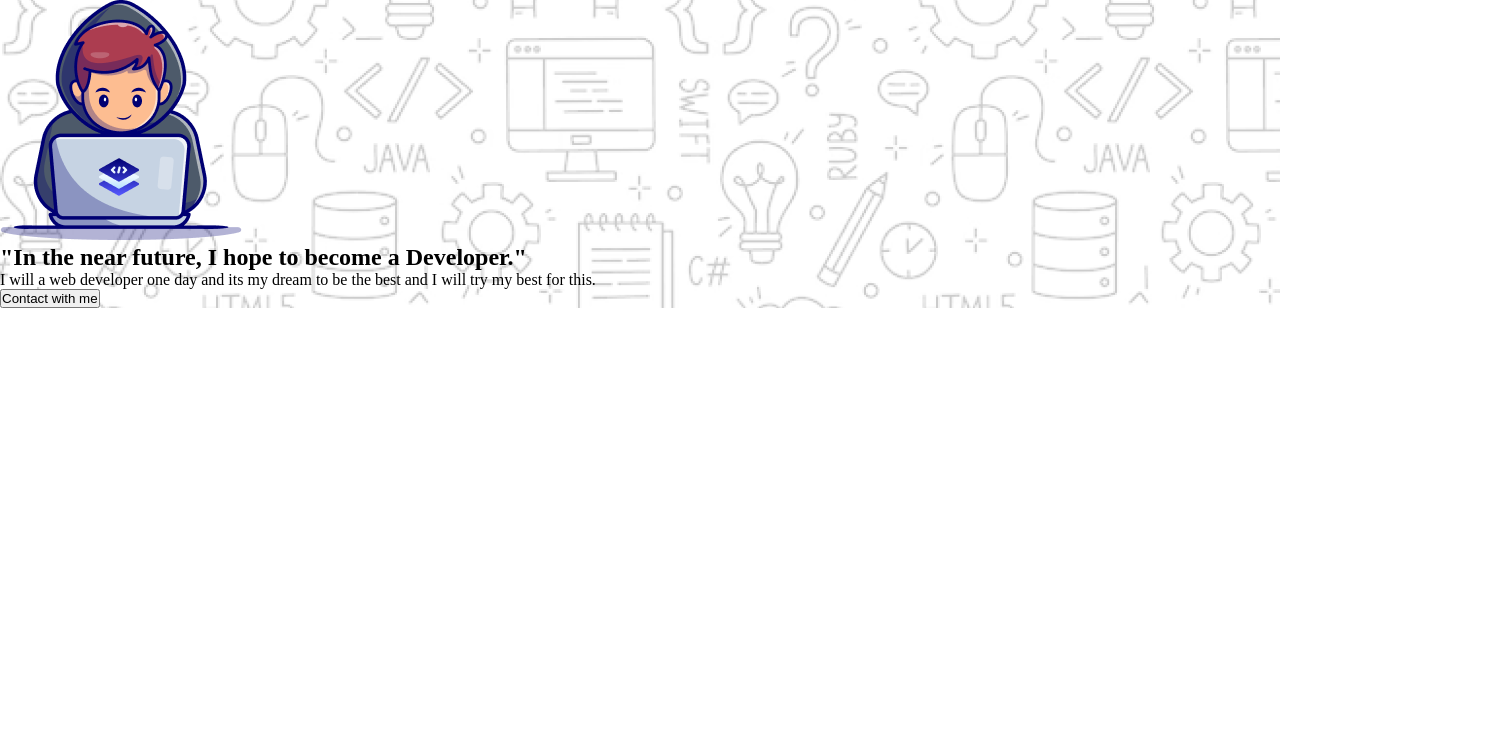
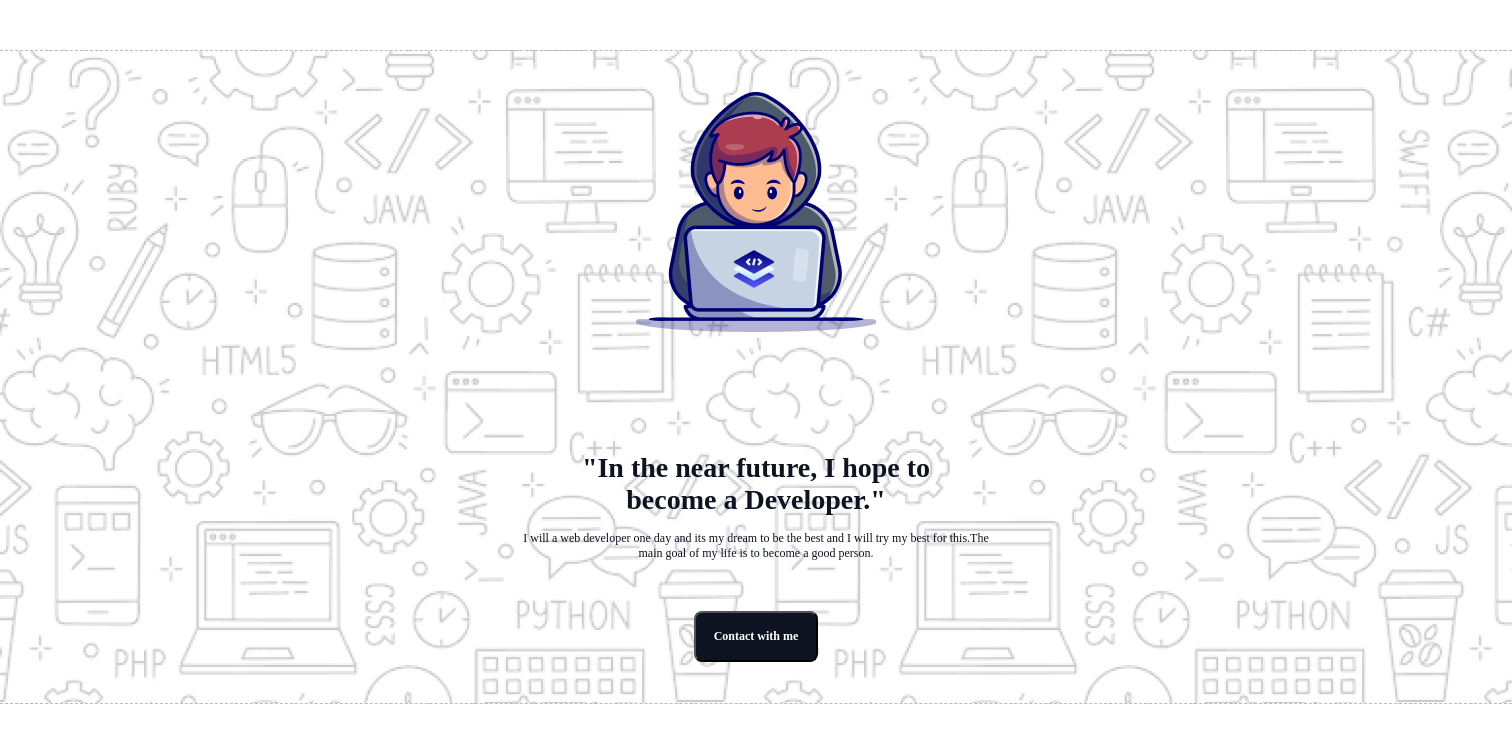
Before and after one commit to DeV-Hridoy/assignment-1, a plain HTML site: page index.html in a window 1280 px wide. Shown: the whole page, 1512 px wide, since content can reach past the window. Drawn offline with Linux system fonts and the light colour scheme; a web font is replaced by a local one.

Commit message:
banner section done

```diff
--- a/index.html
+++ b/index.html
@@ -9,14 +9,14 @@
 <body>
     <section class="banner-section">
         <div class="banner">
-            <div class="baner-img">
+            <div class="banner-img">
                 <img src="./assets/Group.png" alt="">
             </div>
             <div class="banner-description">
-                <h2>"In the near future, I hope to become a Developer."</h2>
-                <p>I will a web developer one day and its my dream to be the best and I will try my best for this.</p>
-                <button type="button">Contact with me</button>
+                <h1>"In the near future, I hope to<br> become a Developer."</h1>
+                <p>I will a web developer one day and its my dream to be the best and I will try my best for this.The <br> main goal of my life is to become a good person. </p>
             </div>
+            <button class="btn" type="button">Contact with me</button>
         </div>
     </section>
 
--- a/style/style.css
+++ b/style/style.css
@@ -5,7 +5,51 @@
     padding: 0;
 }
 
+.banner-section{
+    margin: 50px 0;
+}
 .banner{
     background-image: url("../assets/Hero-bg.png");
-    width: 100%;
+    display: flex;
+    width: 1512px;
+    height: 652px;
+    justify-content: center;
+    align-items: center;
+    flex-direction: column;
+    border-top: 1px dashed rgba(177, 173, 173, 0.837);
+    border-bottom: 1px dashed rgba(177, 173, 173, 0.837);
 }
+
+.banner-img{
+    display: flex;
+    padding-bottom: 120px;
+}
+
+.banner-description h1{
+    color: rgb(13, 19, 33);
+    font-family: Azeret Mono;
+    font-size: 28px;
+    font-weight: 800;
+    text-align: center;
+    padding-bottom: 15px;
+}
+
+.banner-description p{
+    color: rgb(13, 19, 33);
+    font-family: Azeret Mono;
+    font-size: 12px;
+    font-weight: 400;
+    text-align: center;
+    padding-bottom: 50px;
+}
+
+.btn{
+    border-radius: 8px;
+    background: rgb(13, 19, 33);
+    padding: 16px 18px 16px 18px;
+    color: rgb(255, 255, 255);
+    font-family: Azeret Mono;
+    font-size: 12px;
+    font-weight: 600;
+    cursor: pointer;
+}
```
